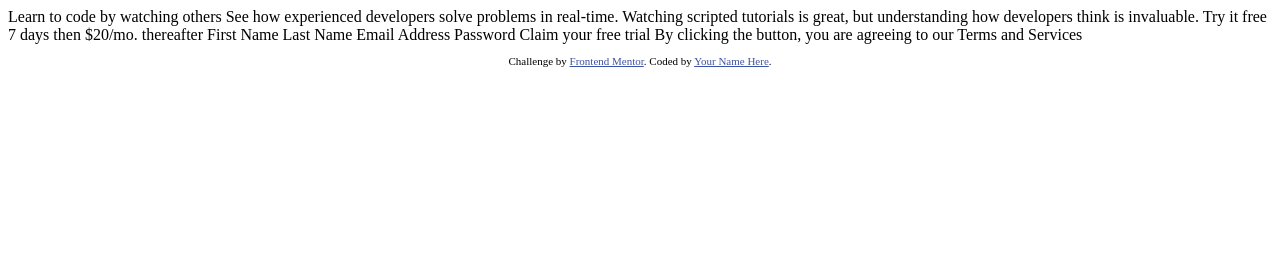
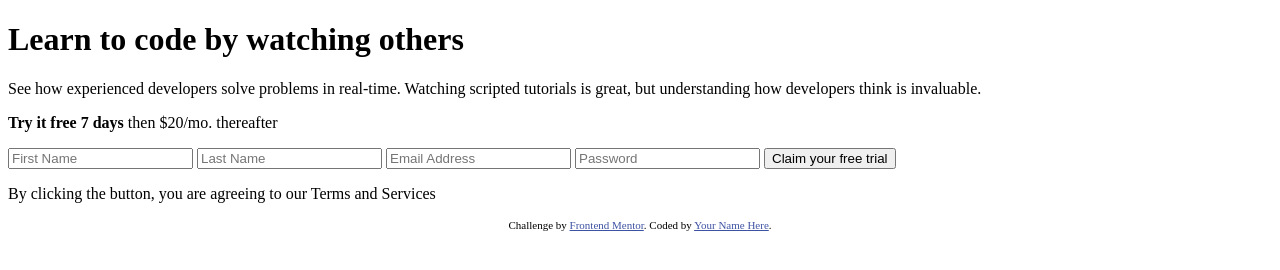
Before and after one commit to sonickonic/signup-form, a plain HTML site: page index.html in a window 1280 px wide. Drawn offline with Linux system fonts and the light colour scheme.

Commit message:
Add general markup

```diff
--- a/index.html
+++ b/index.html
@@ -1,41 +1,93 @@
 <!DOCTYPE html>
 <html lang="en">
   <head>
-  <meta charset="UTF-8">
-  <meta name="viewport" content="width=device-width, initial-scale=1.0"> <!-- displays site properly based on user's device -->
+    <meta charset="UTF-8" />
+    <meta name="viewport" content="width=device-width, initial-scale=1.0" />
+    <!-- displays site properly based on user's device -->
 
-  <link rel="icon" type="image/png" sizes="32x32" href="./images/favicon-32x32.png">
+    <link
+      rel="icon"
+      type="image/png"
+      sizes="32x32"
+      href="./images/favicon-32x32.png"
+    />
 
     <title>Frontend Mentor | Intro component with sign up form</title>
 
-  <!-- Feel free to remove these styles or customise in your own stylesheet 👍 -->
     <style>
-    .attribution { font-size: 11px; text-align: center; }
-    .attribution a { color: hsl(228, 45%, 44%); }
+      .attribution {
+        font-size: 11px;
+        text-align: center;
+      }
+      .attribution a {
+        color: hsl(228, 45%, 44%);
+      }
     </style>
   </head>
+
   <body>
+    <main class="main">
+      <div class="hero container">
+        <h1 class="hero__title">Learn to code by watching others</h1>
+        <p class="hero__description">
+          See how experienced developers solve problems in real-time. Watching
+          scripted tutorials is great, but understanding how developers think is
+          invaluable.
+        </p>
+      </div>
 
-  Learn to code by watching others
+      <div class="container">
+        <p class="btn btn--cta">
+          <strong>Try it free 7 days</strong> then $20/mo. thereafter
+        </p>
 
-  See how experienced developers solve problems in real-time. Watching scripted tutorials is great,
-  but understanding how developers think is invaluable.
+        <form name="signup-form" class="form">
+          <input
+            aria-label="First Name"
+            name="fname"
+            type="text"
+            class="form__input"
+            placeholder="First Name"
+          />
+          <input
+            aria-label="Last Name"
+            name="lname"
+            type="text"
+            class="form__input"
+            placeholder="Last Name"
+          />
+          <input
+            aria-label="Email Address"
+            name="email"
+            type="text"
+            class="form__input"
+            placeholder="Email Address"
+          />
+          <input
+            aria-label="Password"
+            name="password"
+            type="text"
+            class="form__input"
+            placeholder="Password"
+          />
+          <button type="submit" class="btn btn--submit">
+            Claim your free trial
+          </button>
 
-  Try it free 7 days then $20/mo. thereafter
-
-  First Name
-  Last Name
-  Email Address
-  Password
-
-  Claim your free trial
-
-  By clicking the button, you are agreeing to our Terms and Services
+          <p class="form__terms">
+            By clicking the button, you are agreeing to our
+            <span class="form__terms--highlight">Terms and Services</span>
+          </p>
+        </form>
+      </div>
+    </main>
 
     <footer>
       <p class="attribution">
-      Challenge by <a href="https://www.frontendmentor.io?ref=challenge" target="_blank">Frontend Mentor</a>.
-      Coded by <a href="#">Your Name Here</a>.
+        Challenge by
+        <a href="https://www.frontendmentor.io?ref=challenge" target="_blank"
+          >Frontend Mentor</a
+        >. Coded by <a href="#">Your Name Here</a>.
       </p>
     </footer>
   </body>
```
Lines whose indentation alone changed are shown as unchanged.
